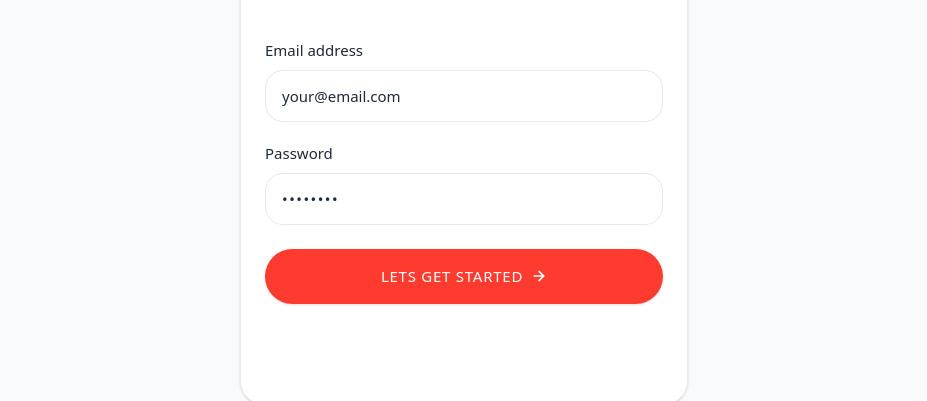
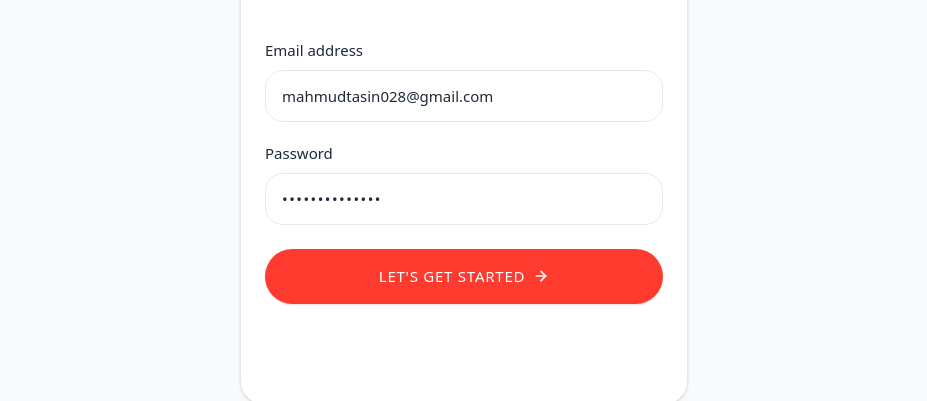
Before and after one commit to murad403/livable-pwa, a Next.js app: page /login in a window 1280 px wide. Shown: the part 371-772 px from the top of the page, without its empty margins (176-1103 px from the left). Built offline with nearby package versions, Linux system fonts and the light colour scheme; no server answers.

Commit message:
feat: implement user authentication flow with login page, Redux API, auth utilities, and route protection middleware

```diff
--- a/package.json
+++ b/package.json
@@ -9,6 +9,7 @@
     "lint": "eslint"
   },
   "dependencies": {
+    "@hookform/resolvers": "^5.9.1",
     "@reduxjs/toolkit": "^2.12.0",
     "@types/js-cookie": "^3.0.6",
     "js-cookie": "^3.0.8",
@@ -16,7 +17,9 @@
     "next": "16.3.4",
     "react": "19.2.8",
     "react-dom": "19.2.8",
-    "react-redux": "^9.3.0"
+    "react-hook-form": "^7.88.0",
+    "react-redux": "^9.3.0",
+    "zod": "^4.6.5"
   },
   "devDependencies": {
     "@tailwindcss/postcss": "^4",
--- a/src/app/login/page.tsx
+++ b/src/app/login/page.tsx
@@ -1,17 +1,61 @@
 "use client";
+import { useState } from "react";
+import { ArrowRight, Loader2, AlertCircle } from "lucide-react";
+import { useRouter } from "next/navigation";
+import { useForm } from "react-hook-form";
+import { zodResolver } from "@hookform/resolvers/zod";
+import { z } from "zod";
+import { useLoginMutation } from "@/redux/api/api";
+import { saveToken } from "@/utils/auth";
 
-import { useState } from "react";
-import { ArrowRight } from "lucide-react";
-import { useRouter } from "next/navigation";
+const loginSchema = z.object({
+  email: z
+    .string()
+    .min(1, "Email address is required")
+    .email("Please enter a valid email address"),
+  password: z
+    .string()
+    .min(1, "Password is required")
+    .min(6, "Password must be at least 6 characters"),
+});
+
+type LoginFormData = z.infer<typeof loginSchema>;
 
 export default function LoginPage() {
   const router = useRouter();
-  const [email, setEmail] = useState("your@email.com");
-  const [password, setPassword] = useState("........");
+  const [apiError, setApiError] = useState<string | null>(null);
 
-  const handleSubmit = (e: React.FormEvent) => {
-    e.preventDefault();
-    router.push("/");
+  const [login, { isLoading }] = useLoginMutation();
+
+  const { register, handleSubmit, formState: { errors } } = useForm<LoginFormData>({
+    resolver: zodResolver(loginSchema),
+    defaultValues: {
+      email: "mahmudtasin028@gmail.com",
+      password: "newpassword123",
+    },
+  });
+
+  const onSubmit = async (data: LoginFormData) => {
+    setApiError(null);
+    try {
+      const res = await login(data).unwrap();
+
+      if (res?.access && res?.refresh) {
+        await saveToken(res.access, res.refresh);
+        router.push("/");
+        router.refresh();
+      } else {
+        setApiError("Authentication failed. Invalid response from server.");
+      }
+    } catch (err: any) {
+      console.error("Login failed:", err);
+      const errorMessage =
+        err?.data?.detail ||
+        err?.data?.message ||
+        err?.data?.non_field_errors?.[0] ||
+        "Invalid email or password. Please try again.";
+      setApiError(errorMessage);
+    }
   };
 
   return (
@@ -35,19 +79,31 @@ export default function LoginPage() {
       </div>
 
       {/* Form Section */}
-      <form onSubmit={handleSubmit} className="w-full space-y-5 my-auto pt-8">
+      <form onSubmit={handleSubmit(onSubmit)} className="w-full space-y-5 my-auto pt-8">
+        {apiError && (
+          <div className="p-3.5 bg-red-50 border border-red-200 rounded-[18px] text-red-600 text-xs flex items-center gap-2 font-medium animate-in fade-in-50">
+            <AlertCircle className="w-4 h-4 shrink-0 text-red-500" />
+            <span>{apiError}</span>
+          </div>
+        )}
+
         <div>
           <label className="block text-[15px] font-medium text-gray-800 mb-2">
             Email address
           </label>
           <input
             type="email"
-            value={email}
-            onChange={(e) => setEmail(e.target.value)}
-            className="w-full px-4 py-3.5 border border-gray-200 rounded-[18px] text-gray-800 text-[15px] focus:outline-none focus:ring-2 focus:ring-[#FF3B30] focus:border-transparent transition-all bg-white"
+            {...register("email")}
+            disabled={isLoading}
+            className={`w-full px-4 py-3.5 border rounded-[18px] text-gray-800 text-[15px] focus:outline-none focus:ring-2 focus:ring-[#FF3B30] focus:border-transparent transition-all bg-white ${errors.email ? "border-red-500 bg-red-50/20" : "border-gray-200"
+              }`}
             placeholder="your@email.com"
-            required
           />
+          {errors.email && (
+            <p className="text-red-500 text-xs mt-1.5 ml-1 font-medium">
+              {errors.email.message}
+            </p>
+          )}
         </div>
 
         <div>
@@ -56,20 +112,35 @@ export default function LoginPage() {
           </label>
           <input
             type="password"
-            value={password}
-            onChange={(e) => setPassword(e.target.value)}
-            className="w-full px-4 py-3.5 border border-gray-200 rounded-[18px] text-gray-800 text-[15px] focus:outline-none focus:ring-2 focus:ring-[#FF3B30] focus:border-transparent transition-all bg-white tracking-widest"
+            {...register("password")}
+            disabled={isLoading}
+            className={`w-full px-4 py-3.5 border rounded-[18px] text-gray-800 text-[15px] focus:outline-none focus:ring-2 focus:ring-[#FF3B30] focus:border-transparent transition-all bg-white tracking-widest ${errors.password ? "border-red-500 bg-red-50/20" : "border-gray-200"
+              }`}
             placeholder="••••••••"
-            required
           />
+          {errors.password && (
+            <p className="text-red-500 text-xs mt-1.5 ml-1 font-medium">
+              {errors.password.message}
+            </p>
+          )}
         </div>
 
         <button
           type="submit"
-          className="w-full mt-6 bg-[#FF3B30] hover:bg-[#e03126] text-white font-medium text-[15px] tracking-wider py-4 px-6 rounded-full flex items-center justify-center gap-2 transition-all transform active:scale-[0.98] shadow-sm uppercase"
+          disabled={isLoading}
+          className="w-full mt-6 bg-[#FF3B30] hover:bg-[#e03126] disabled:opacity-75 disabled:cursor-not-allowed text-white font-medium text-[15px] tracking-wider py-4 px-6 rounded-full flex items-center justify-center gap-2 transition-all transform active:scale-[0.98] shadow-sm uppercase cursor-pointer"
         >
-          <span>LETS GET STARTED</span>
-          <ArrowRight className="w-4 h-4 stroke-[2.5]" />
+          {isLoading ? (
+            <>
+              <Loader2 className="w-4 h-4 animate-spin text-white" />
+              <span>SIGNING IN...</span>
+            </>
+          ) : (
+            <>
+              <span>LET&apos;S GET STARTED</span>
+              <ArrowRight className="w-4 h-4 stroke-[2.5]" />
+            </>
+          )}
         </button>
       </form>
 
--- /dev/null
+++ b/src/middleware.ts
@@ -0,0 +1,40 @@
+import { NextResponse } from "next/server";
+import type { NextRequest } from "next/server";
+
+// Routes that should NOT be accessible when authenticated
+const authRoutes = ["/login", "/forgot-password", "/reset-password", "/verify-otp"];
+
+export function middleware(request: NextRequest) {
+  const { pathname } = request.nextUrl;
+  const token = request.cookies.get("access")?.value;
+
+  const isAuthRoute = authRoutes.some((route) => pathname === route || pathname.startsWith(route));
+
+  // If user is NOT authenticated and trying to access a protected route
+  if (!token && !isAuthRoute) {
+    const loginUrl = new URL("/login", request.url);
+    return NextResponse.redirect(loginUrl);
+  }
+
+  // If user IS authenticated and trying to access an auth route (like /login)
+  if (token && isAuthRoute) {
+    const homeUrl = new URL("/", request.url);
+    return NextResponse.redirect(homeUrl);
+  }
+
+  return NextResponse.next();
+}
+
+export const config = {
+  matcher: [
+    /*
+     * Match all request paths except:
+     * - api (API endpoints)
+     * - _next/static (static files)
+     * - _next/image (image optimization files)
+     * - favicon.ico, manifest.json, sw.js (PWA assets)
+     * - images & public assets (.svg, .png, .jpg, etc.)
+     */
+    "/((?!api|_next/static|_next/image|favicon.ico|manifest.json|sw.js|.*\\.(?:svg|png|jpg|jpeg|gif|webp)$).*)",
+  ],
+};
--- a/src/redux/api/api.ts
+++ b/src/redux/api/api.ts
@@ -1,5 +1,6 @@
 import { getCurrentUser } from "@/utils/auth";
 import { createApi, fetchBaseQuery } from "@reduxjs/toolkit/query/react";
+import { ILoginRequest, ILoginResponse } from "./api.type";
 
 
 const baseQuery = fetchBaseQuery({
@@ -20,10 +21,10 @@ const baseApi = createApi({
     baseQuery: baseQuery,
     tagTypes: [],
     endpoints: (builder) => ({
-        bookTalkWithUs: builder.mutation({
+        login: builder.mutation<ILoginResponse, ILoginRequest>({
             query: (data) => {
                 return {
-                    url: "/anonymous/book/",
+                    url: "/auth/login/",
                     method: "POST",
                     body: data
                 }
@@ -32,4 +33,6 @@ const baseApi = createApi({
     })
 })
 
+export const { useLoginMutation } = baseApi;
+
 export default baseApi;
--- /dev/null
+++ b/src/redux/api/api.type.ts
@@ -0,0 +1,27 @@
+export interface IUser {
+  id: number;
+  email: string;
+  first_name: string;
+  last_name: string;
+  image: string | null;
+  is_admin: boolean;
+  client_id: number;
+}
+
+export interface ILoginRequest {
+  email: string;
+  password: string;
+}
+
+export interface ILoginResponse {
+  access: string;
+  refresh: string;
+  user: IUser;
+}
+
+export interface IApiErrorResponse {
+  detail?: string;
+  message?: string;
+  non_field_errors?: string[];
+  [key: string]: any;
+}
--- a/src/utils/auth.ts
+++ b/src/utils/auth.ts
@@ -1,12 +1,10 @@
 "use server";
 import { cookies } from "next/headers"
 
-export const saveToken = async (access: string, refresh?: string): Promise<void> => {
+export const saveToken = async (access: string, refresh: string): Promise<void> => {
   const cookieStore = await cookies();
-  cookieStore.set("access", access);
-  if (refresh) {
-    cookieStore.set("refresh", refresh);
-  }
+  cookieStore.set("access", access, { path: "/" });
+  cookieStore.set("refresh", refresh, { path: "/" });
 }
 
 export const getCurrentUser = async (): Promise<{ access: string | undefined; refresh: string | undefined }> => {
```
Also changed, not shown: 1 other file (tests, documents, lock files or other folders).
